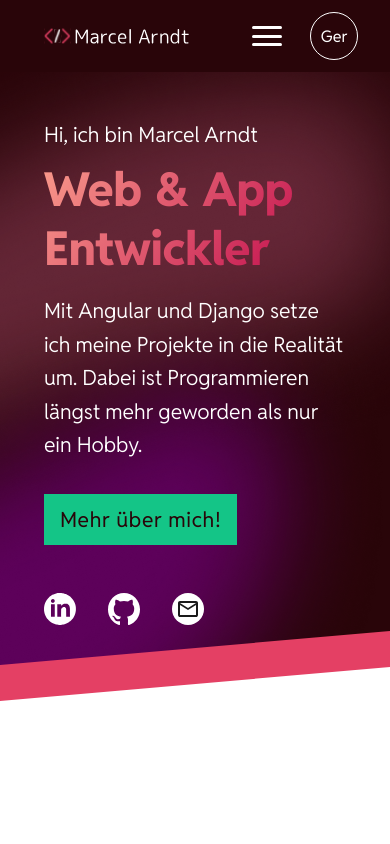
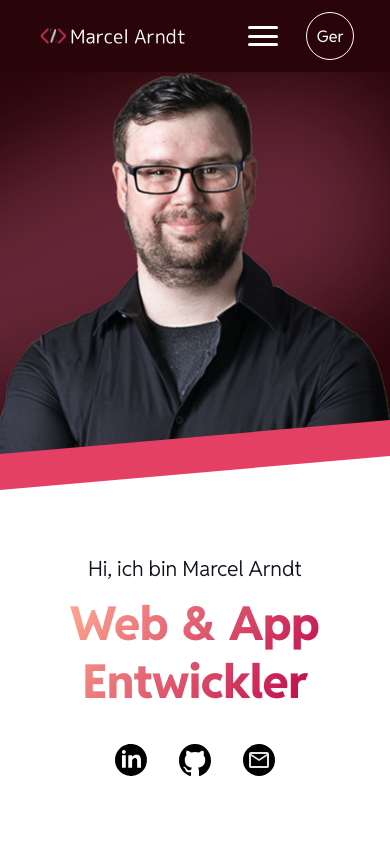
Before and after one commit to MarcelArndt/Portfolio-2025, an Angular app: page / in a window 390 px wide. Shown: the top 844 px of the page. Built offline with nearby package versions, Linux system fonts and the light colour scheme.

Commit message:
some responsiv work

```diff
--- a/src/app/contact/contact.scss
+++ b/src/app/contact/contact.scss
@@ -79,8 +79,11 @@
     flex-direction: column;
     justify-content: space-between;
 
+     @media screen and (max-width:1422px){
+        padding-left: 0px;
+    }
+
     @media screen and (max-width:1200px){
-        padding-left: 0px;
         text-align: center;
         width: 90%;
         margin-bottom: 64px;
--- a/src/app/footer/footer.scss
+++ b/src/app/footer/footer.scss
@@ -18,6 +18,10 @@ footer{
     display: flex;
     justify-content: space-between;
     align-items: end;
+
+    @media screen and (max-width:1422px){
+        padding: 0px;
+    }
 
     @media screen and (max-width:1200px){
         flex-direction: column;
--- a/src/app/footer/footer.ts
+++ b/src/app/footer/footer.ts
@@ -21,5 +21,5 @@ export class Footer {
          else {
              window.scroll(0, 0);
         }
-      }
+    }
 }
--- a/src/app/headline/headline.scss
+++ b/src/app/headline/headline.scss
@@ -22,9 +22,11 @@
     transform: translateY(0%);
     transition: opacity 0.25s ease-in-out, transform 0s ease-in-out;
 
-    @media screen and (max-width:1200px) {
-        padding: 0px 36px;
+    @media screen and (max-width:1442px) {
+        padding: 0px 40px;
     }
+
+
 }
 
 
@@ -43,7 +45,7 @@
 
     @media screen and (max-width:1200px) {
         display: flex;
-        margin: 8px;
+        margin: 8px 0px 8px 0px;
         max-width: none;
         width: clamp(160px , 16vw, 220px);
         min-width: 160px;
--- a/src/app/hero-section/gsap.ts
+++ b/src/app/hero-section/gsap.ts
@@ -7,12 +7,23 @@ export function HeroSectionAnimation(obj:Record<string, HTMLElement>) {
     gsap.set(obj['redTransition'],{
         y: "-=36px",
     });
+    gsap.set((obj['arrowSymbol']),{
+      y: "+=7px",
+    })
+
+    gsap.to(obj['arrowSymbol'],{
+    y: "-=125%",
+    yoyo: true,
+    repeat: -1,
+    duration:1.25,
+    ease:"cicle.out",
+    });
 
     let mediaQuery = gsap.matchMedia();
 
     mediaQuery.add({
-      isDesktop: "(min-width: 1443px)",
-      isMobile: "(max-width: 1442px)",
+      isDesktop: "(min-width: 1024px)",
+      isMobile: "(max-width: 1023px)",
     }, (context) => {
 
     const { isDesktop, isMobile } = context.conditions as { isDesktop: boolean; isMobile: boolean; };
@@ -34,27 +45,47 @@ export function HeroSectionAnimation(obj:Record<string, HTMLElement>) {
     .to(obj['redTransition'], {
       y: "-=100vh",
       ease: "power4.out"
+    }, "<").to((obj['mouseSymbol']),{
+      opacity:0,
+      duration:0.25,
+      y:"+=10vh",
+      ease: "power4.out"
     }, "<");
 
     if (isDesktop) {
     tlOne.to((obj['headlineTextBox']),{
-      y: "+=300px",
+      y: "+=150px",
+      opacity:0,
+      duration:0.1,
     }, "<")
     .to((obj['portrait']),{
-      y: "-=700px",
+      y: "-=300px",
+      opacity:0,
+      duration:0.1,
+      ease: "power1.out"
+    }, "<").to((obj['mobilSocialNavi']),{
+      opacity:0,
+      y: "-=45vh",
+      duration:0.25,
+      ease: "power2.out"
     }, "<");
   } else {
      tlOne.to((obj['headlineTextBox']),{
       y: "-=75vh",
       opacity:0,
-      duration:2,
+      duration:1,
       ease: "power2.out"
     }, "<")
     .to((obj['portrait']),{
-      y: "+=300px",
+      y: "+=450px",
+      duration:0.5,
+      ease: "power1.out"
+    }, "<").to((obj['mobilSocialNavi']),{
+      y: "-=75vh",
+      opacity:0,
+      duration:1,
+      ease: "power2.out"
     }, "<");
   }
-
     });
-
 }
--- a/src/app/hero-section/hero-section.html
+++ b/src/app/hero-section/hero-section.html
@@ -10,11 +10,11 @@
         <div class="text-layer">
 
             <div #headlineTextBox class="text-column">
-                <p class="vertical-off">{{ (languageService.texts | async)?.heroSection?.prefixText }}</p>
+                <p>{{ (languageService.texts | async)?.heroSection?.prefixText }}</p>
                 <h1  >{{ (languageService.texts | async)?.heroSection?.headline }}</h1>
-                <p class="discription">{{(languageService.texts | async)?.heroSection?.text}}</p>
-                <button (click)="scrollAboutMe()">{{(languageService.texts | async)?.heroSection?.button}}</button>
-                <nav class="social-navi">
+                <p class="discription mobil-off">{{(languageService.texts | async)?.heroSection?.text}}</p>
+                <button class="vertical-off mobil-off" (click)="scrollAboutMe()">{{(languageService.texts | async)?.heroSection?.button}}</button>
+                <nav class="social-navi horizontal-off ">
                     <ul>
                         <li><a href="https://www.linkedin.com/in/profil-marcel-arndt/" target="_blank"><img src="./assets/linkedIn.svg"></a></li>
                         <li><a href="https://github.com/MarcelArndt" target="_blank"><img src="./assets/github.svg"></a></li>
@@ -24,6 +24,20 @@
             </div>
         </div>
     </div>
+
+    <div class="scroll-animation">
+        <div #mouseSymbol class="mouse-animation">
+            <div #arrowSymbol class="arrow"></div>
+        </div>
+    </div>
+
+    <nav #mobilSocialNavi class="social-navi social-mobil-navi horizontal-on">
+        <ul>
+            <li><a href="https://www.linkedin.com/in/profil-marcel-arndt/" target="_blank"><img src="./assets/linkedIn.svg"></a></li>
+            <li><a href="https://github.com/MarcelArndt" target="_blank"><img src="./assets/github.svg"></a></li>
+            <li><a href="mailto:info@arndt-marcel.de"><img src="./assets/email.svg"></a></li>
+        </ul>
+    </nav>
 
     <div #whiteTransition class="transition">
         <div class="triangle-shape set-triangle-bottom white"></div>
--- a/src/app/hero-section/hero-section.scss
+++ b/src/app/hero-section/hero-section.scss
@@ -24,13 +24,11 @@
 }
 
 .background-element{
-
     pointer-events: none;
     user-select: none;
     position: absolute;
     right: 0px;
     bottom: 0px;
-
 }
 
 p{
@@ -39,27 +37,27 @@ p{
 
 .portrait{
     position: absolute;
-    right: 120px;
+    right: 5vw;
     bottom:7vw;
     pointer-events: none;
     user-select: none;
     width: auto;
     height: 66vh;
+    min-height: 80vh;
 
     @media screen  and (max-width:1442px){
+        min-height: auto;
+    }
+
+
+    @media screen  and (max-width:1442px){
+        min-height: auto;
         bottom: 33vh;
         right: -2%;
         transform: translateX(0%);
     }
 
-    @media screen and (max-width:400px){
-        position: absolute;
-        width: auto;
-        height: 70vh;
-        top: 0%;
-        left: 50%;
-        transform: translate(50%, 0%);
-    }
+
 }
 
 
@@ -125,12 +123,48 @@ button{
     }
 
     a{
-    color: $white-text-color;
-    text-decoration: none;
+        color: $white-text-color;
+        text-decoration: none;
     }
 
 }
 
+.mouse-animation{
+    display: none;
+    pointer-events: none;
+    width: 2.25rem;
+    height: 3.75rem;
+    border-radius: 100vh;
+    border: 0.125rem solid $grey;
+    margin: 24px 0px;
+    position: absolute;
+    bottom: 12vh;
+    left: 50%;
+    transform: translate(-0px, 10%);
+    z-index: 333;
+
+    @media screen and (max-width:1422px) and (orientation: landscape) {
+         display: block;
+    }
+
+    @media screen and (max-width:1050px){
+        display: none;
+    }
+
+}
+
+.arrow{
+    width: 0.25rem;
+    height: 0.25rem;
+    border: solid $red;
+    border-width: 0 3px 3px 0;
+    display: inline-block;
+    padding: 3px;
+    position: absolute;
+    top: 50%;
+    left: 50%;
+    transform: translate(-50%, -50%) rotate(45deg);
+}
 
 .z-300{
     z-index: 300;
@@ -144,6 +178,7 @@ button{
 
     .hero-section{
         position: relative;
+        height: 100%;
         z-index: 101;
         padding: 0px;
         pointer-events: none;
@@ -151,13 +186,12 @@ button{
 
     .text-layer{
         z-index: 101;
-        height: 100%;
-        padding: 0px;
-        padding-left: 40px;
         pointer-events: none;
-        margin-top: 86px;
-        justify-content: start;
-        padding-bottom: 14vh;
+        justify-content: center;
+        position: absolute;
+        bottom: calc(15vh + 9px);
+        top: auto;
+        left: 0px;
     }
 
     .text-column{
@@ -186,12 +220,81 @@ button{
     }
 }
 
+.social-mobil-navi{
+    z-index: 111;
+    position: absolute;
+    bottom: 12vh;
+    filter: invert(100%);
+    right: 40px;
+}
+
 @media screen and (max-width:1024px){
-    .text-layer{
-        padding-left: 1vw;
-    }
     .transition{
         bottom: 15vh;
+    }
+}
+
+@media screen and (max-width:1050px){
+
+    .social-navi{
+        filter: invert(100%);
+        margin: 0px;
+    }
+
+    h1 {
+        font-size: clamp(1.5rem, 12vw, 6rem);
+        padding: 0px;
+    }
+
+    .social-mobil-navi{
+        display: none;
+    }
+
+    .transition{
+        bottom: 40vh;
+    }
+
+    .portrait{
+        position: absolute;
+        right: 50%;
+        transform: translate(50%,0px);
+        bottom: 36vh;
+    }
+    .mobil-off{
+        display: none;
+    }
+
+    .hero-section{
+        z-index: 333;
+    }
+
+    .text-layer{
+        position: absolute;
+        bottom: 48px;
+        top: auto;
+        height: 46vh;
+        transform: skewY(-5deg);
+
+    }
+
+    .text-column{
+        position: absolute;
+        bottom: 0px;
+        align-items: center;
+        transform: skewY(5deg);
+        display: flex;
+        justify-content: center;
+        align-items: center;
+        height: 100%;
+
+        h1{
+            text-align: center;
+        }
+
+        p{
+            text-align: center;
+            color: $grey;
+        }
     }
 }
 
@@ -204,3 +307,19 @@ button{
         margin-top: 40px;
     }
 }
+
+@media screen and (orientation: landscape) and (max-width:1442px ) {
+    .horizontal-off{
+        display: none;
+    }
+}
+
+@media screen and (orientation: landscape) and (max-width:100px) {
+    .horizontal-off{
+        display: flex;
+    }
+}
+
+@media screen and (max-width:1050px){
+
+}
--- a/src/app/hero-section/hero-section.ts
+++ b/src/app/hero-section/hero-section.ts
@@ -1,4 +1,4 @@
-import { Component,ViewChild,ElementRef, ViewChildren, QueryList, Input} from '@angular/core';
+import { Component,ViewChild,ElementRef, ViewChildren, QueryList, Input, viewChild} from '@angular/core';
 import { LanguageSwitch } from '../../service/language-switch';
 import { Texts } from '../../types/types';
 import { CommonModule } from '@angular/common';
@@ -21,9 +21,16 @@ export class HeroSection {
   @ViewChild('portrait') portrait !: ElementRef;
   @ViewChildren('moveableObject') moveableObjects!: QueryList<ElementRef<HTMLElement>>;
   @ViewChild('whiteTransition') whiteTransition!: ElementRef;
+  @ViewChild('mobilSocialNavi') mobilSocialNavi!:ElementRef;
+  @ViewChild('mouseSymbol') mouseSymbol!:ElementRef;
+  @ViewChild('arrowSymbol') arrowSymbol!:ElementRef;
+
   texts!:Texts | null;
   ngAfterViewInit() {
     const gsapObj = {
+          'arrowSymbol': this.arrowSymbol.nativeElement,
+          'mouseSymbol' : this.mouseSymbol.nativeElement,
+          'mobilSocialNavi': this.mobilSocialNavi.nativeElement,
           'heroSection' : this.heroSection.nativeElement,
           'whiteTransition' : this.whiteTransition.nativeElement,
           'aboutMeSection' : this.aboutMeSection.nativeElement,
--- a/src/styles/styles.scss
+++ b/src/styles/styles.scss
@@ -188,10 +188,14 @@ button{
 
 ::-webkit-scrollbar-track{
     background-color: white;
+    padding-left: 3px;
+    border-left: 3px solid white;
+    outline: 3px solid $grey;
 }
 
 ::-webkit-scrollbar-thumb{
     background: linear-gradient(15deg, #a00053, #c9063d);
     border-radius: 90px;
     border: 2px solid  white;
+
 }
```
